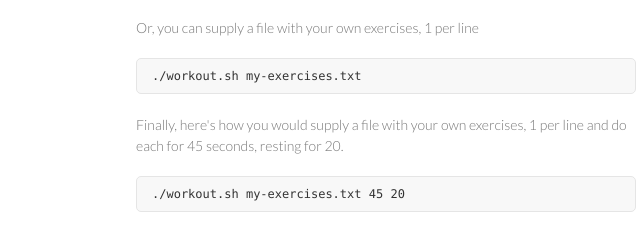
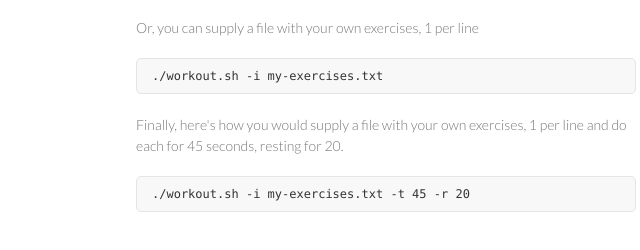
Before and after one commit to kljensen/shell-interval-training-timer, a plain HTML site: page index.html in a window 1280 px wide. Shown: the part 985-1235 px from the top of the page, 434-1074 px from the left. Drawn offline with Linux system fonts and the light colour scheme.

```diff
--- a/index.html
+++ b/index.html
@@ -64,13 +64,13 @@ The script sleeps between exercises using the
 
 <p>Or, you can supply a file with your own exercises, 1 per line</p>
 
-<pre><code>./workout.sh my-exercises.txt
+<pre><code>./workout.sh -i my-exercises.txt
 </code></pre>
 
 <p>Finally, here's how you would supply a file with your own exercises,
 1 per line and do each for 45 seconds, resting for 20.</p>
 
-<pre><code>./workout.sh my-exercises.txt 45 20
+<pre><code>./workout.sh -i my-exercises.txt -t 45 -r 20
 </code></pre>
       </section>
       <footer>
```
Also changed, not shown: params.json (+1 -1 lines).
